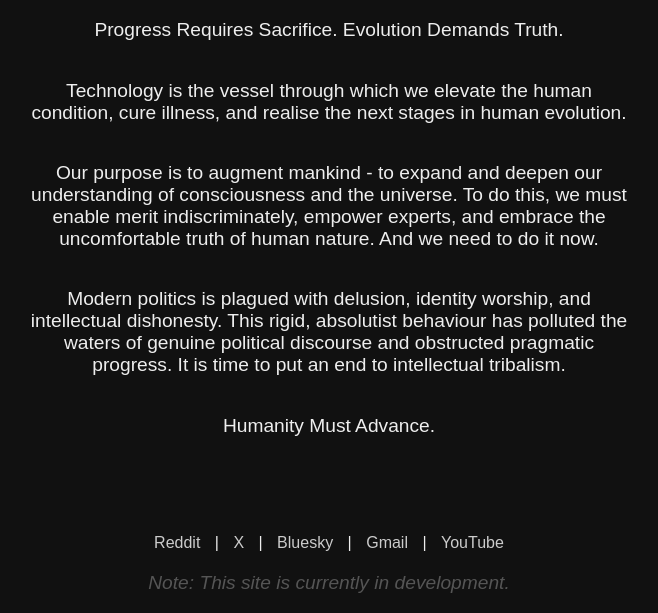
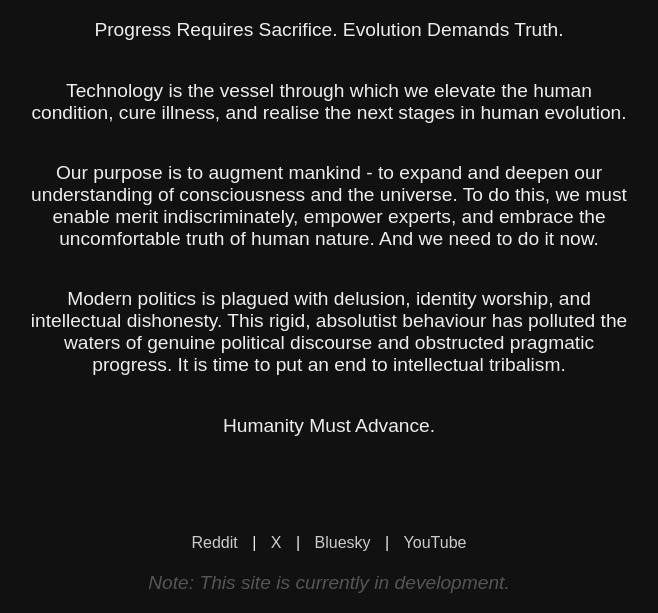
Before and after one commit to UltraBlueMadness/advancism.github.io, a plain HTML site: page index.html in a window 1280 px wide. Shown: the part 272-885 px from the top of the page, without its empty margins (311-969 px from the left). Drawn offline with Linux system fonts and the light colour scheme.

Commit message:
Update index.html

```diff
--- a/index.html
+++ b/index.html
@@ -63,7 +63,6 @@ img {
   <a href="https://reddit.com/u/AdvancismUK" target="_blank">Reddit</a> |
   <a href="https://twitter.com/AdvancismUK" target="_blank">X</a> |
   <a href="https://bsky.app/profile/advancismuk.bsky.social" target="_blank">Bluesky</a> |
-  <a href="mailto:advancismuk@gmail.com">Gmail</a> |
   <a href="https://youtube.com/@AdvancismUK" target="_blank">YouTube</a>
 </div>
 
```
